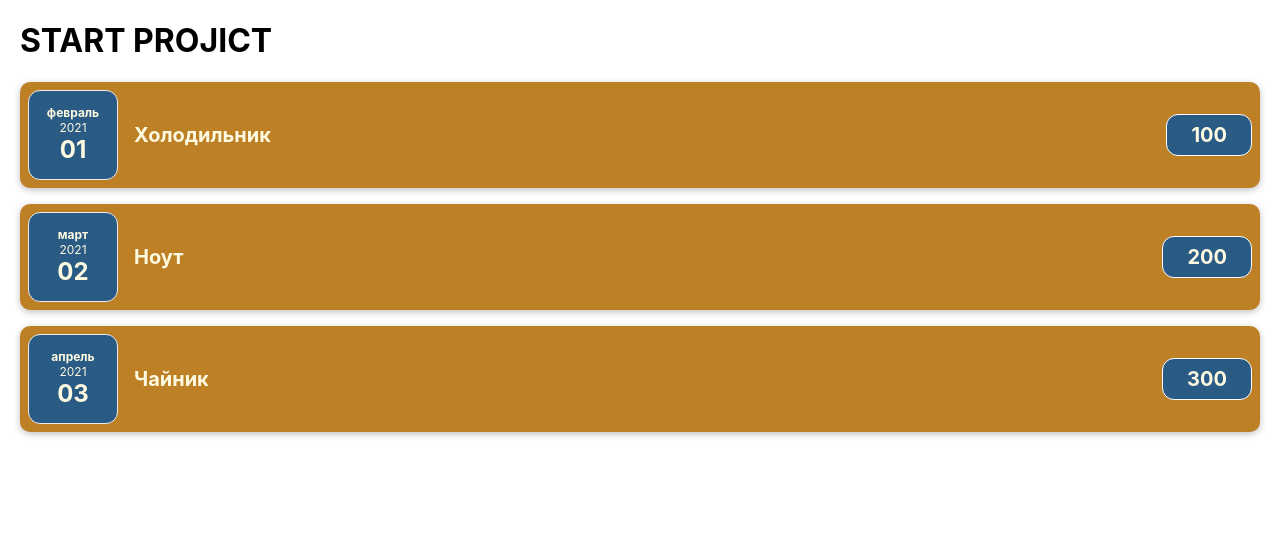
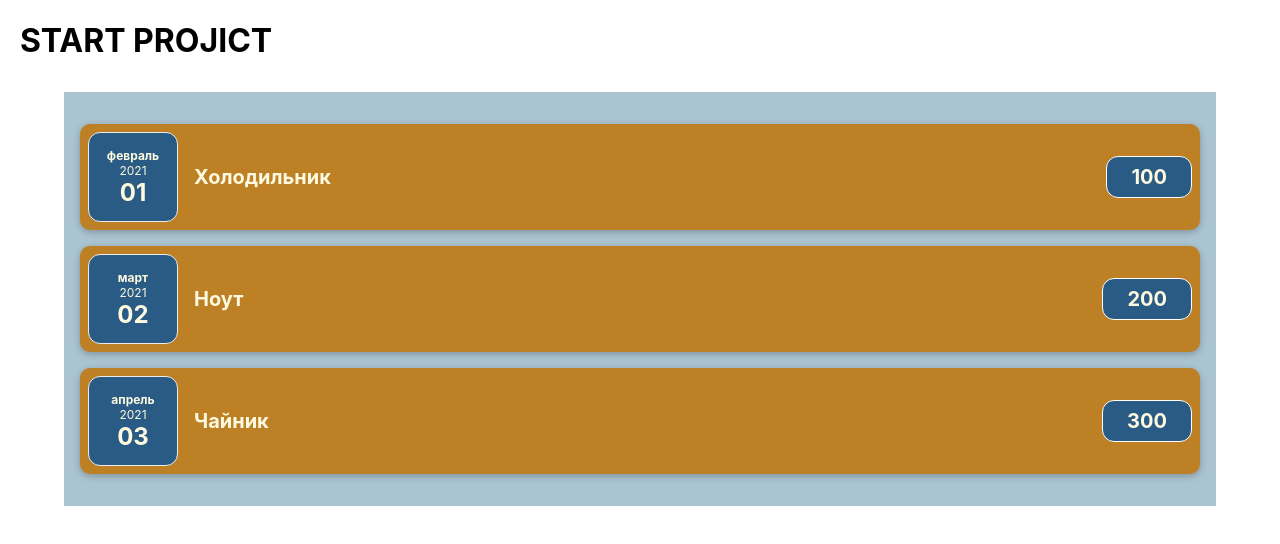
Before and after one commit to Tempesto20/costAccounting, a React (Create React App) app: page / in a window 1280 px wide. Shown: the top 544 px of the page. Built offline with nearby package versions, Linux system fonts and the light colour scheme.

Commit message:
передача массива им апп в костс

```diff
--- a/src/App.js
+++ b/src/App.js
@@ -1,4 +1,6 @@
-import CostItem from "./components/CostItem";
+import Costs from "./components/Costs";
+
+
 
 function App() {
 
@@ -28,23 +30,9 @@
     <div className="App">
       <header className="App-header">
       <h1>START PROJICT</h1>
-        <CostItem
-          date={costs[0].date}
-          description={costs[0].description}
-          amount={costs[0].amount}
-        />
-
-        <CostItem
-          date={costs[1].date}
-          description={costs[1].description}
-          amount={costs[1].amount}
-        />
-
-        <CostItem
-          date={costs[2].date}
-          description={costs[2].description}
-          amount={costs[2].amount}
-        />
+        <Costs
+              costs={costs}
+              />
 
       </header>
     </div>
--- a/src/components/CostItem.jsx
+++ b/src/components/CostItem.jsx
@@ -1,6 +1,7 @@
 import React from 'react';
 import CostDate from './CostDate';
 import './CostItem.css';
+
 
 function CostItem(props) {
 
--- /dev/null
+++ b/src/components/Costs.css
@@ -0,0 +1,7 @@
+.costs {
+  padding: 1rem;
+  background-color: #aac4d1;
+  margin: 2rem auto;
+  width: 70rem;
+  max-width: 95%;
+}
--- /dev/null
+++ b/src/components/Costs.jsx
@@ -0,0 +1,30 @@
+import React from 'react';
+import CostItem from './CostItem';
+import './Costs.css';
+
+function Costs(props) {
+
+  return (
+    <div className='costs'>
+     <CostItem
+          date={props.costs[0].date}
+          description={props.costs[0].description}
+          amount={props.costs[0].amount}
+        />
+
+        <CostItem
+          date={props.costs[1].date}
+          description={props.costs[1].description}
+          amount={props.costs[1].amount}
+        />
+
+        <CostItem
+          date={props.costs[2].date}
+          description={props.costs[2].description}
+          amount={props.costs[2].amount}
+        />
+    </div>
+  )
+}
+
+export default Costs;
```
